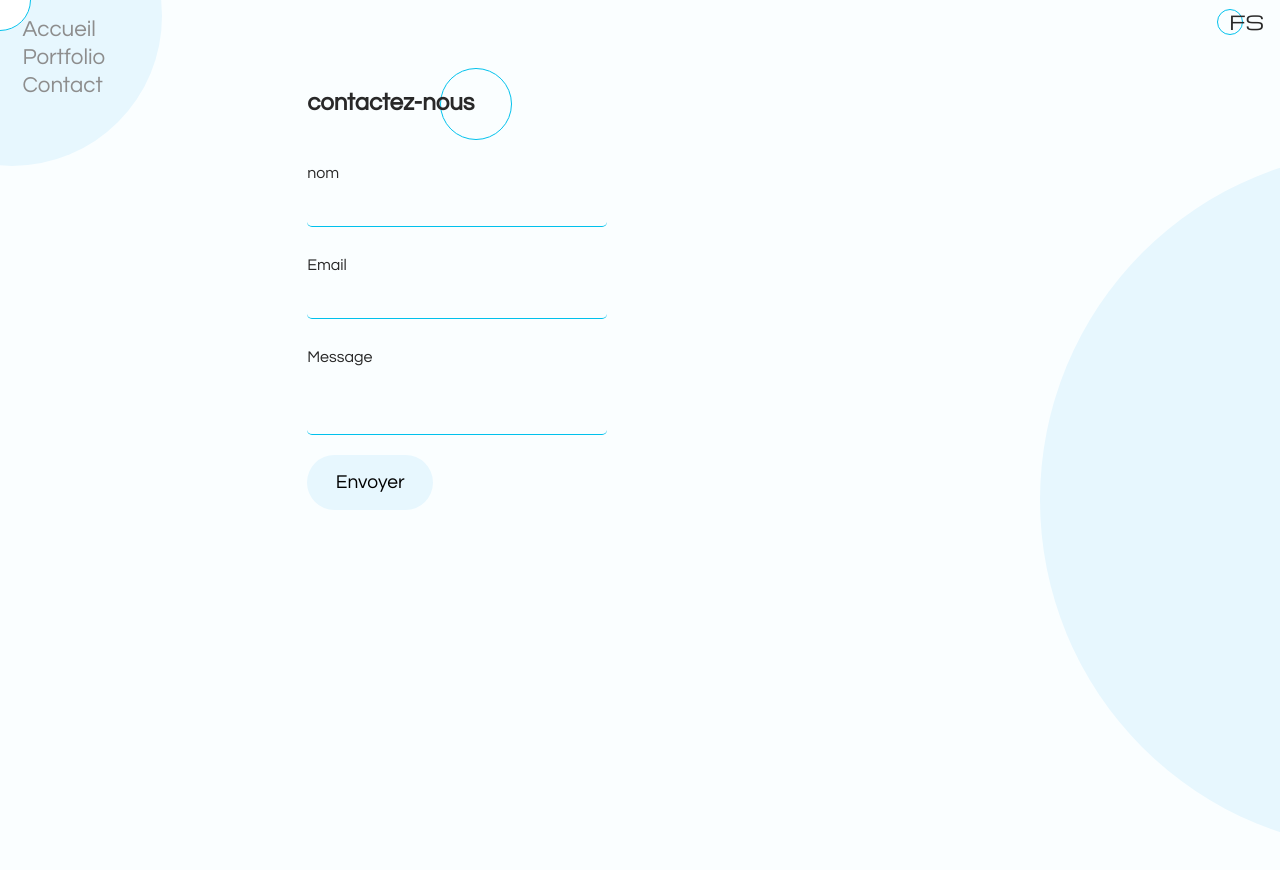
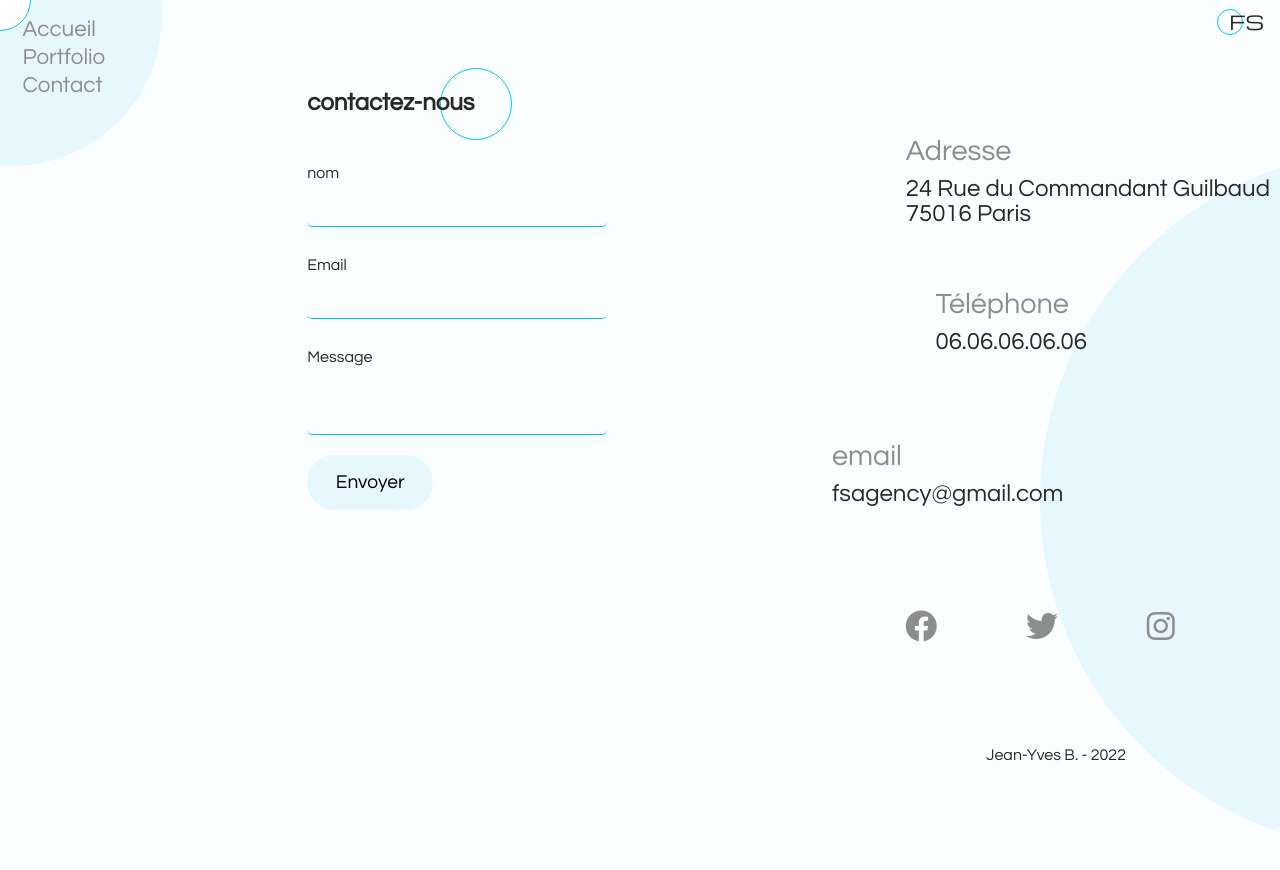
Before and after one commit to Jweb60/SiteVitrine-React, a React (Create React App) app: page /contact in a window 1280 px wide. Shown: the top 870 px of the page. Built offline with nearby package versions, Linux system fonts and the light colour scheme.

Commit message:
contact ok

```diff
--- a/package.json
+++ b/package.json
@@ -7,7 +7,9 @@
     "@testing-library/jest-dom": "^5.16.4",
     "@testing-library/react": "^13.3.0",
     "@testing-library/user-event": "^13.5.0",
+    "copy-to-clipboard": "^3.3.1",
     "react": "^18.2.0",
+    "react-copy-to-clipboard": "^5.1.0",
     "react-dom": "^18.2.0",
     "react-router-dom": "^6.3.0",
     "react-scripts": "5.0.1",
--- a/src/pages/Contact.js
+++ b/src/pages/Contact.js
@@ -1,9 +1,10 @@
-import React from 'react';
-import Mouse from '../components/Mouse';
-import Navigation from '../components/Navigation';
-import Logo from '../components/Logo';
-import ContactForm from '../components/ContactForm';
-
+import React from "react";
+import Mouse from "../components/Mouse";
+import Navigation from "../components/Navigation";
+import Logo from "../components/Logo";
+import ContactForm from "../components/ContactForm";
+import { CopyToClipboard } from "react-copy-to-clipboard";
+import SocialNetworks from "../components/SocialNetworks";
 
 const Contact = () => {
   return (
@@ -13,7 +14,47 @@
         <Navigation />
         <Logo />
         <ContactForm />
-
+        <div className="contact-infos">
+          <div className="address">
+            <div className="content">
+              <h4>Adresse</h4>
+              <p>24 Rue du Commandant Guilbaud</p>
+              <p>75016 Paris</p>
+            </div>
+          </div>
+          <div className="phone">
+            <div className="content">
+              <h4>Téléphone</h4>
+              <CopyToClipboard text="0627965588" className="hover">
+                <p
+                  style={{ cursor: "pointer" }}
+                  className="clipboard"
+                  onClick={() => alert("Téléphone copié!")}
+                >
+                  06.06.06.06.06
+                </p>
+              </CopyToClipboard>
+            </div>
+          </div>
+          <div className="email">
+            <div className="content">
+              <h4>email</h4>
+              <CopyToClipboard text="fsagency@gmail.com" className="hover">
+                <p
+                  style={{ cursor: "pointer" }}
+                  className="clipboard"
+                  onClick={() => alert("email copié!")}
+                >
+                  fsagency@gmail.com
+                </p>
+              </CopyToClipboard>
+            </div>
+          </div>
+          <SocialNetworks />
+          <div className="credits">
+            Jean-Yves B. - 2022
+          </div>
+        </div>
       </div>
     </main>
   );
```
Also changed, not shown: 1 other file (tests, documents, lock files or other folders).
